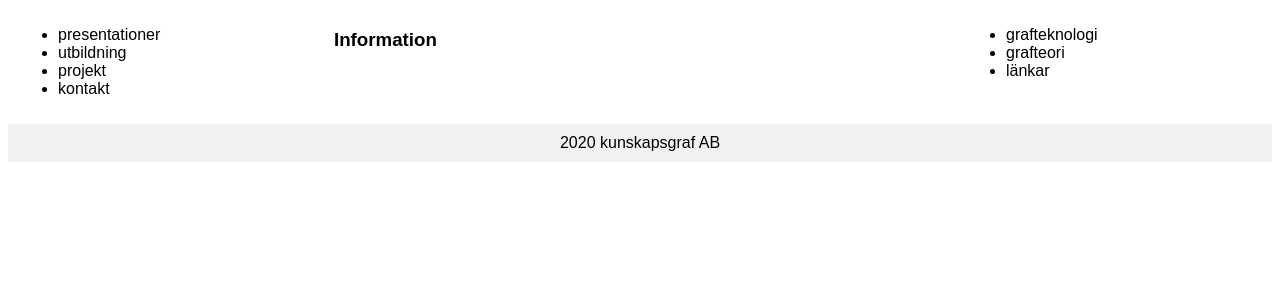
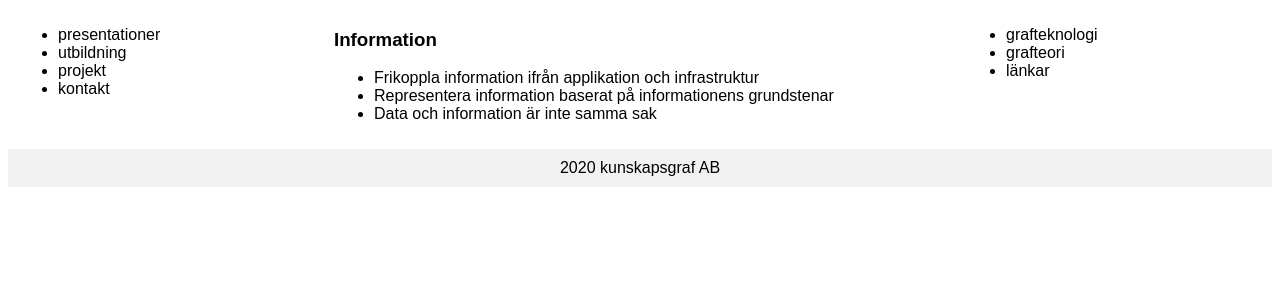
Before and after one commit to bsaxen/kunskapsgrafAB, a PHP site: page /index.php?do=home in a window 1280 px wide. Shown: the part 196-496 px from the top of the page. Run offline with PHP 8.4, Linux system fonts and the light colour scheme; the visitor is signed in with stand-in values (Sample User, id 1).

Commit message:
Update home.php

```diff
--- a/content/home.php
+++ b/content/home.php
@@ -1,3 +1,8 @@
 <?php
 echo "<h3>Information</h3>";
 ?>
+<ul>
+<li>Frikoppla information ifrån applikation och infrastruktur</li>
+<li>Representera information baserat på informationens grundstenar</li>
+<li>Data och information är inte samma sak</li>
+</ul>
```
